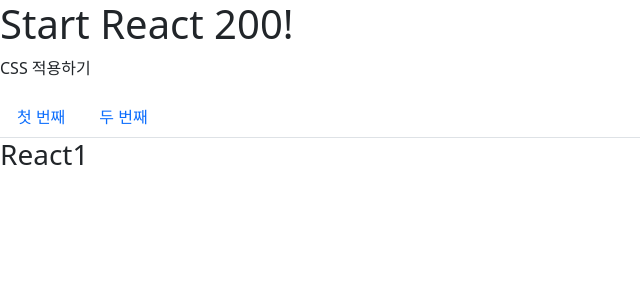
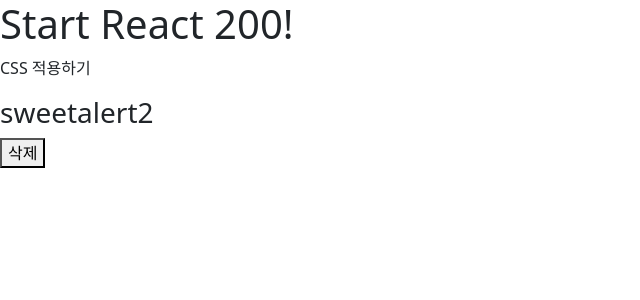
Before and after one commit to dmswls4634/Self-Dev, a React (Create React App) app: page / in a window 1280 px wide. Shown: the top 300 px of the page, without its empty margins (0-640 px from the left). Built offline with nearby package versions, Linux system fonts and the light colour scheme.

Commit message:
Sweetalert2 패키지사용하기

```diff
--- a/package.json
+++ b/package.json
@@ -10,7 +10,8 @@
     "react-dom": "^19.0.0",
     "react-scripts": "5.0.1",
     "reactstrap": "^9.2.3",
-    "shallow-equal": "^3.1.0"
+    "shallow-equal": "^3.1.0",
+    "sweetalert2": "^11.15.10"
   },
   "scripts": {
     "start": "react-scripts start",
--- a/src/App.js
+++ b/src/App.js
@@ -1,6 +1,6 @@
 import React from 'react';
 //import './App.css';
-import Tab from './R055_ReactstrapTab'
+import Sweeralert2Confirm from './R058_Sweetalert2Confirm'
 import 'bootstrap/dist/css/bootstrap.css'
 
 function App() {
@@ -8,7 +8,7 @@ function App() {
     <div className="App">
       <h1>Start React 200!</h1>
       <p>CSS 적용하기</p>
-      <Tab/>
+      <Sweeralert2Confirm/>
     </div>
   );
 }
--- /dev/null
+++ b/src/R058_Sweetalert2Confirm.js
@@ -0,0 +1,36 @@
+import React, { Component } from 'react';
+import Swal from 'sweetalert2'
+
+class R058_Sweetalert2Confirm extends Component {
+    deletAlert = (e) => {
+        Swal.fire({
+            title: '정말 삭제하시겠습니까?',
+            icon: 'question',
+            showCancelButton: true,
+            confirmButtonColor: '#000000',
+            cancelButtonColor: '#111111',
+            confirmButtonText: '예',
+            cancelButtonText: '아니요'
+        }).then((result) => {
+            if (result.value) {
+                document.getElementById('deleteId').remove();
+                Swal.fire(
+                    'Deleted',
+                    'sweetalert2 삭제완료',
+                    'success'
+                )
+            }
+        })
+    }
+
+    render() {
+        return (
+            <>
+                <h3 id='deleteId'>sweetalert2</h3>
+                <button onClick={e => this.deletAlert()}>삭제</button>
+            </>
+        )
+    }
+}
+
+export default R058_Sweetalert2Confirm;
```
Also changed, not shown: src/R056_Sweetalert2Basic.js (added, +16 -0 lines), src/R057_Sweetalert2Position.js (added, +26 -0 lines), 2 other files (tests, documents, lock files or other folders).
